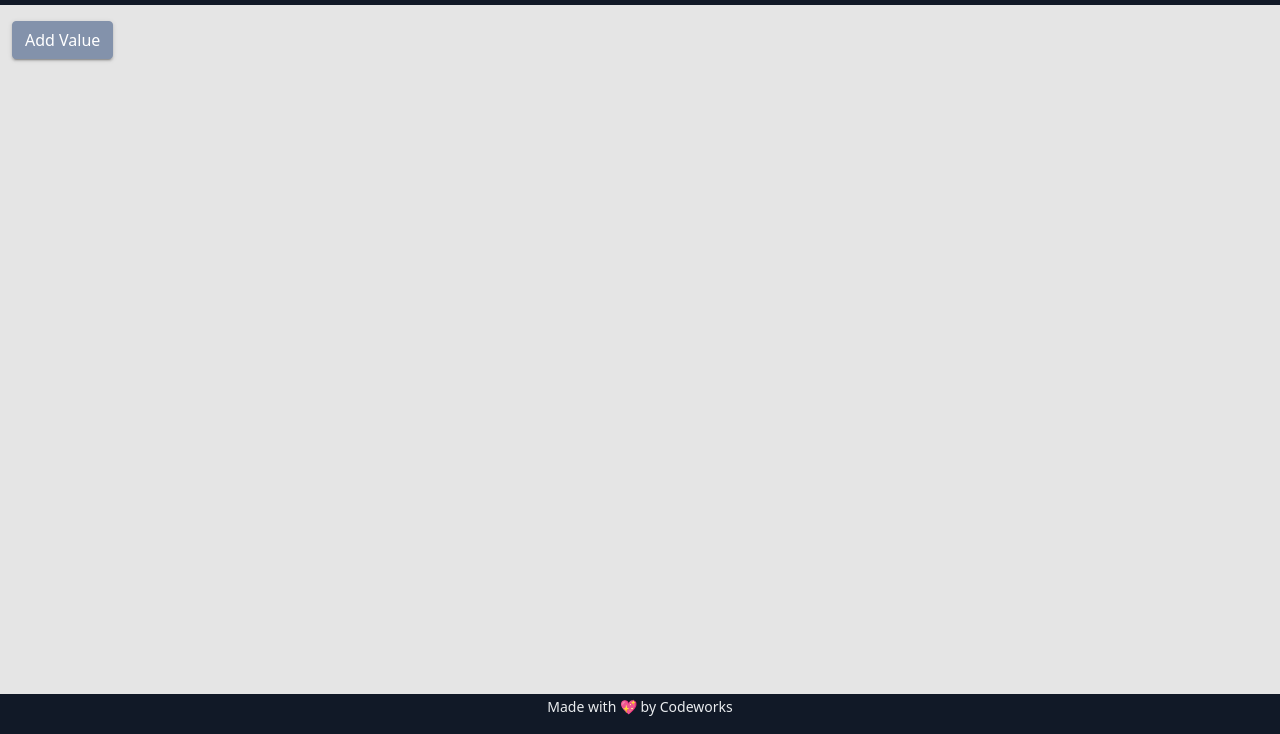
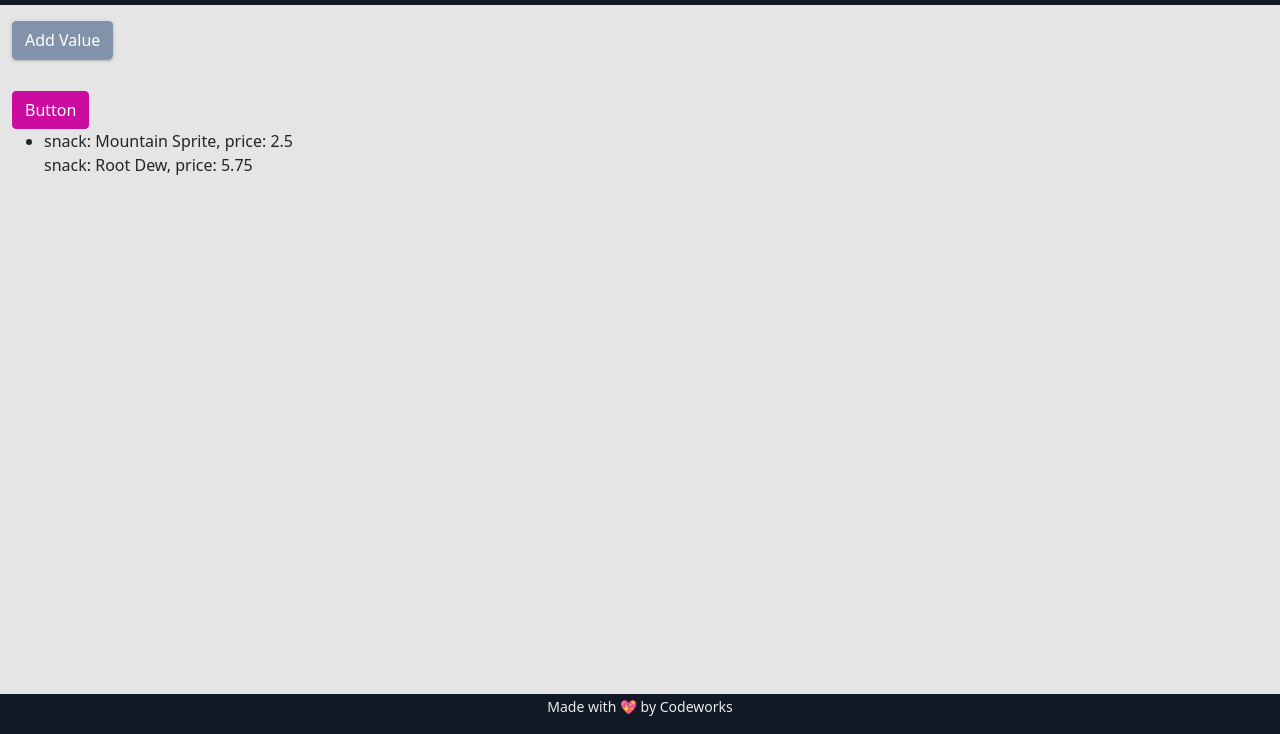
Before and after one commit to autumnlay/vendingMachinW3D3, a website with bundled scripts: page index.html in a window 1280 px wide. Shown: the part 66-800 px from the top of the page. Built offline with nearby package versions, Linux system fonts and the light colour scheme.

Commit message:
end of day

```diff
--- a/app/AppState.js
+++ b/app/AppState.js
@@ -10,6 +10,7 @@ class AppState extends EventEmitter {
     new Snack('Mountain Sprite', 2.50),
     new Snack('Root Dew', 5.75)
   ]
+  money = 0
 
 }
 
--- a/app/Controllers/VenderControl.js
+++ b/app/Controllers/VenderControl.js
@@ -1,7 +1,24 @@
+import { venderServe } from "../Services/venderServe.js";
+import { ProxyState } from "../AppState.js"
+
+function _draw() {
+    let template = ''
+    let theSnacks = ProxyState.snacks
+    for (let i = 0; i < theSnacks.length; i++) {
+        let aSnack = theSnacks[i]
+        //console.log(aSnack)
+        template += `snack: ${aSnack.name}, price: ${aSnack.price}\n`
+    }
+    document.getElementById('listSnacks').innerText = template
+    console.log(theSnacks)
+
+}
+_draw()
 
 export class VenderControl {
     constructor() {
-
-
+    }
+    addMoney() {
+        venderServe.addMoney()
     }
 }
--- a/app/Services/VenderServe.js
+++ b/app/Services/VenderServe.js
@@ -0,0 +1,10 @@
+import { ProxyState } from "../AppState.js";
+
+class VenderServe {
+    addMoney() {
+        ProxyState.money += 0.25
+        console.log(ProxyState.money)
+    }
+}
+
+export const venderServe = new VenderServe()
--- a/index.html
+++ b/index.html
@@ -28,7 +28,17 @@
     <div class="container-fluid">
       <div class="row">
         <div class="col-12">
-          <div id="app"></div>
+          <div id="app">
+
+          </div>
+        </div>
+      </div>
+      <div class="row">
+        <div class="col-6">
+          <button class="btn btn-info" onclick="app.venderController.addMoney()">Button</button>
+          <ul>
+            <li id="listSnacks"></li>
+          </ul>
         </div>
       </div>
     </div>
```
